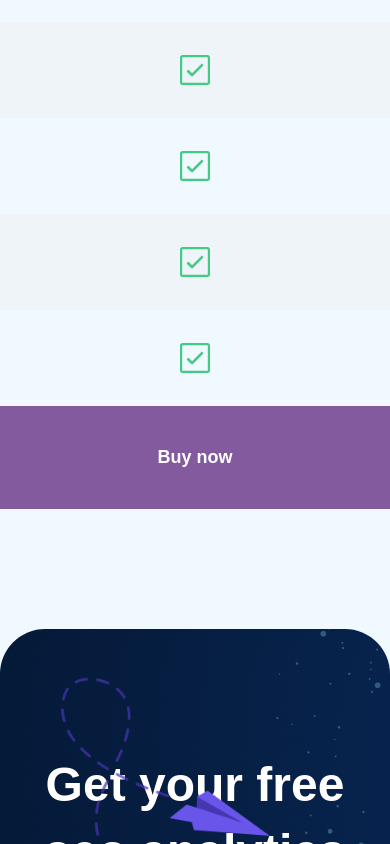
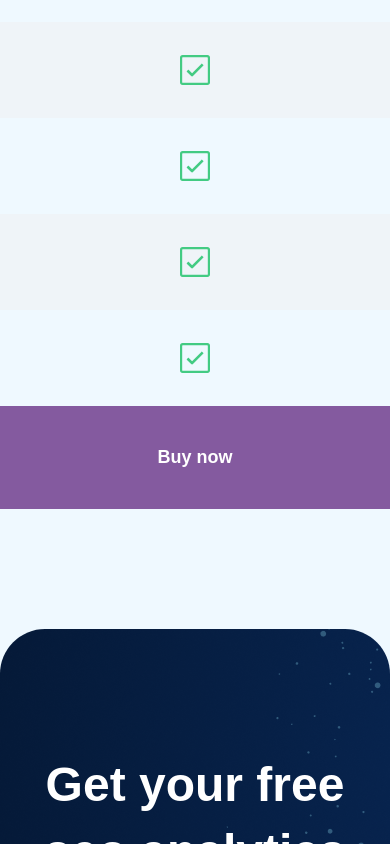
Before and after one commit to basudevkumer/innvate4, a React (Vite) app: page / in a window 390 px wide. Shown: the part 11156-12000 px from the top of the page. Built offline with nearby package versions, Linux system fonts and the light colour scheme.

Commit message:
responsive porblem solve for xs devices

```diff
--- a/src/component/Free.jsx
+++ b/src/component/Free.jsx
@@ -29,7 +29,7 @@ const Free = () => {
           <img
             src={Roket}
             alt="Roket"
-            className="absolute top-[37px] sm:left-[55px] w-[300px]"
+            className="absolute top-[37px] sm:left-[55px] hidden sm:block  w-[300px]"
           />
         </div>
       </div>
```
